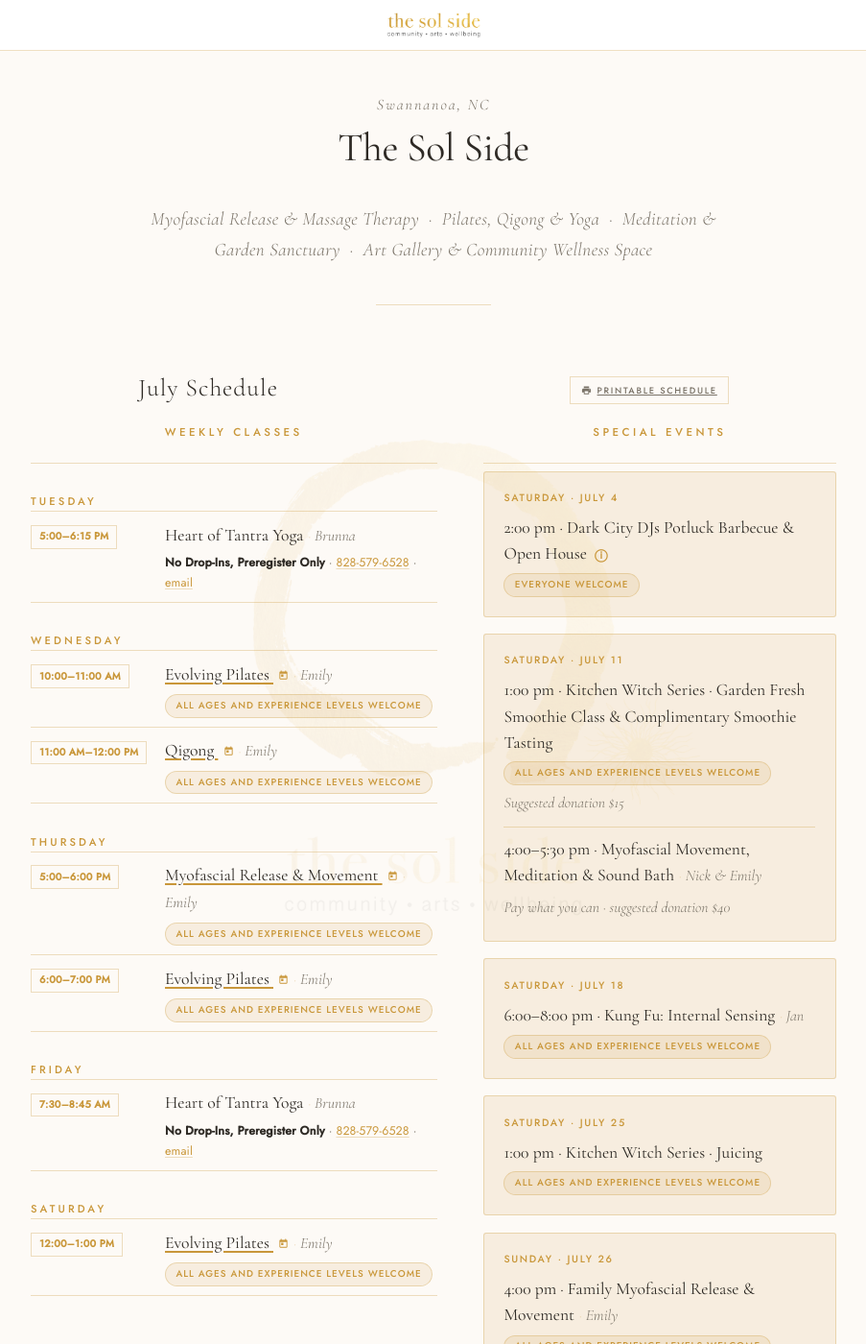
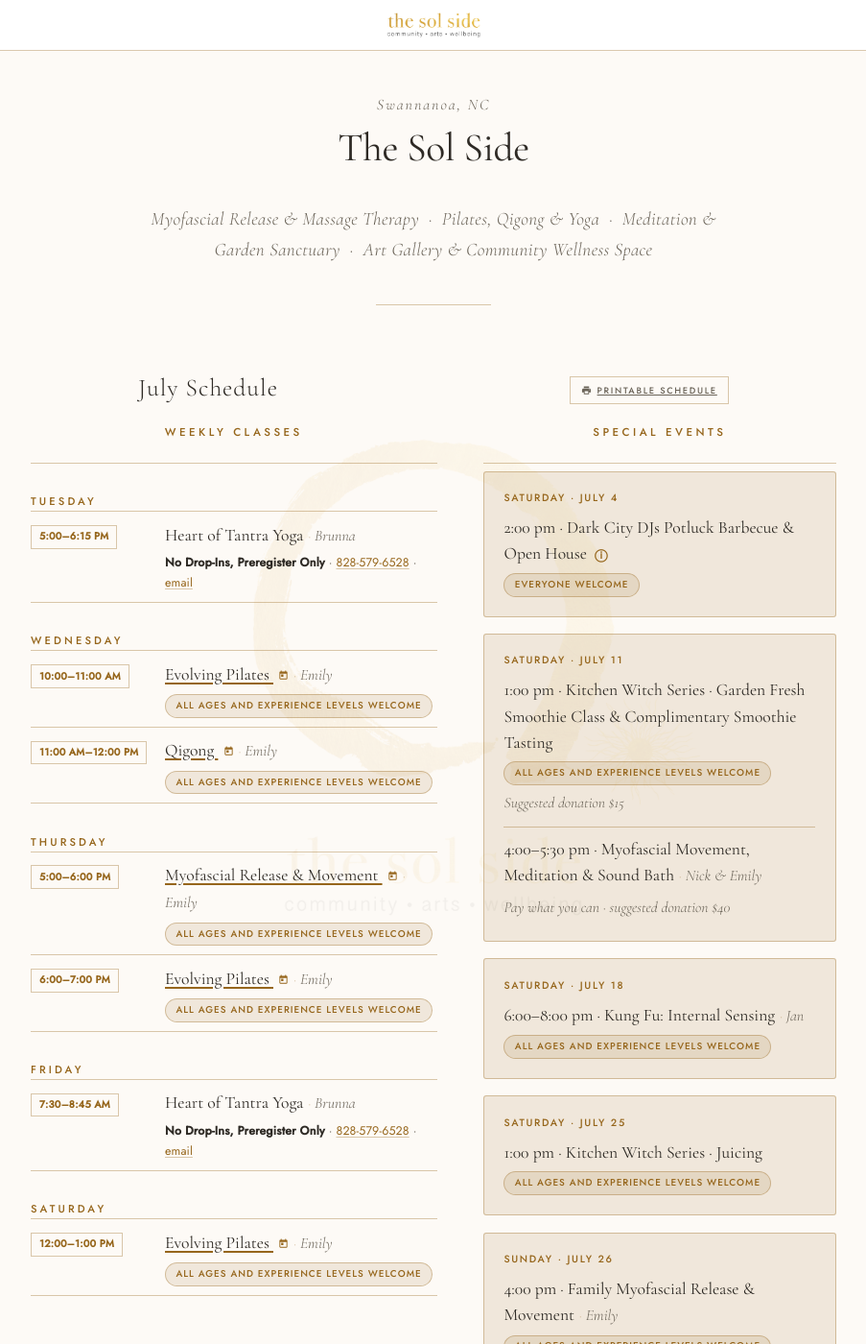
Before and after one commit to ramblinjan/solside.github.io, a Jekyll site: the page built from index.html, in a window 1280 px wide and 1400 px high. Shown: the whole window at 96% size, without its empty margins (188-1091 px from the left). Built offline with Jekyll 4.4.1, drawn with Linux system fonts in a browser that asks for light colours.

Commit message:
Darken gold and muted text colors for better contrast/readability
Co-Authored-By: Claude Sonnet 5 <noreply@anthropic.com>

```diff
--- a/assets/css/styles.css
+++ b/assets/css/styles.css
@@ -5,13 +5,13 @@
 }
 
 :root {
-  --gold: #C9973A;
-  --gold-light: #e0b96a;
-  --gold-faint: rgba(201, 151, 58, 0.12);
+  --gold: #96661c;
+  --gold-light: #c9973a;
+  --gold-faint: rgba(150, 102, 28, 0.12);
   --ink: #2e2a25;
-  --muted: #7a7368;
+  --muted: #6b6459;
   --bg: #fdfaf6;
-  --rule: rgba(201, 151, 58, 0.3);
+  --rule: rgba(150, 102, 28, 0.35);
 }
 
 html {
```
